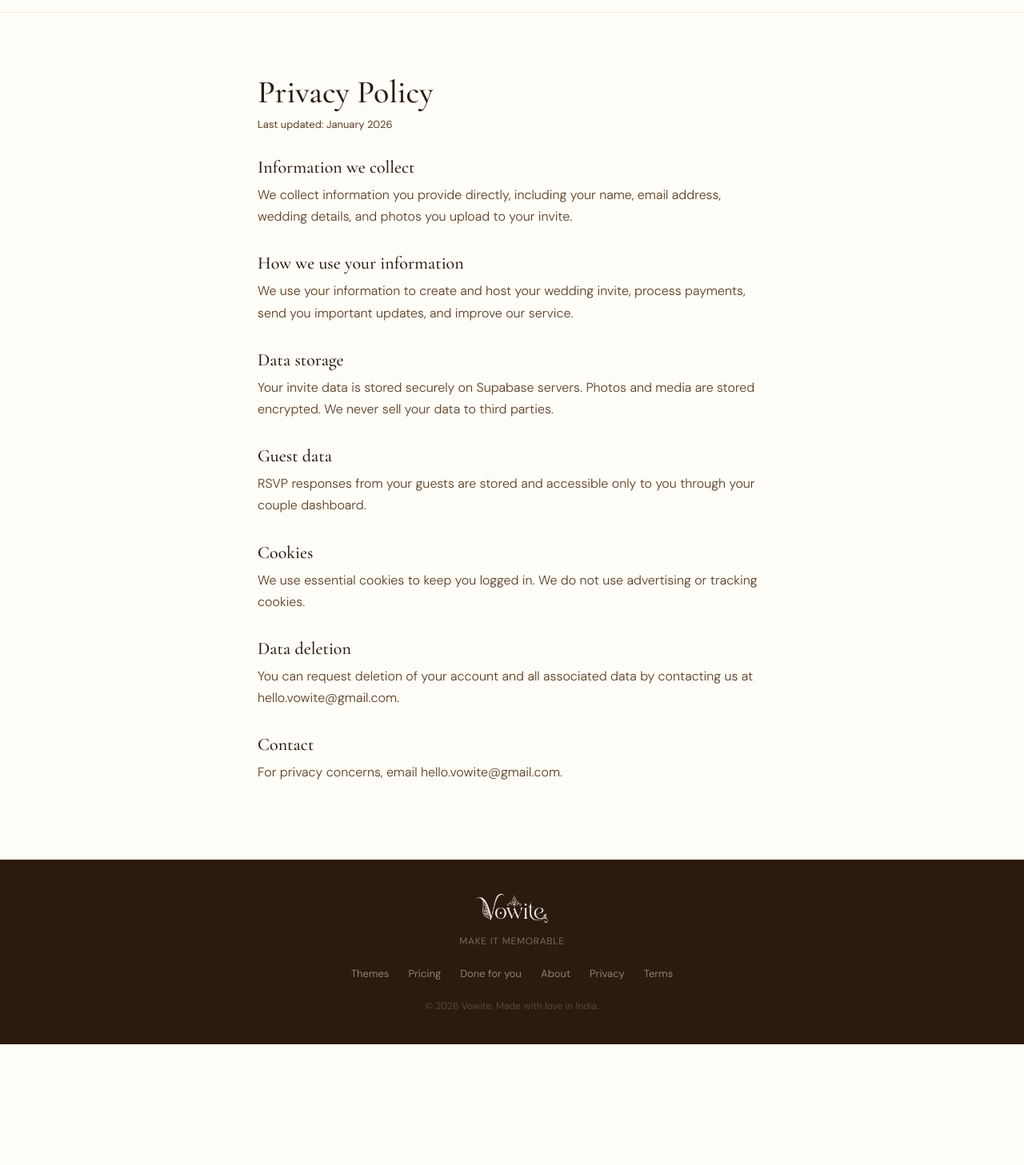
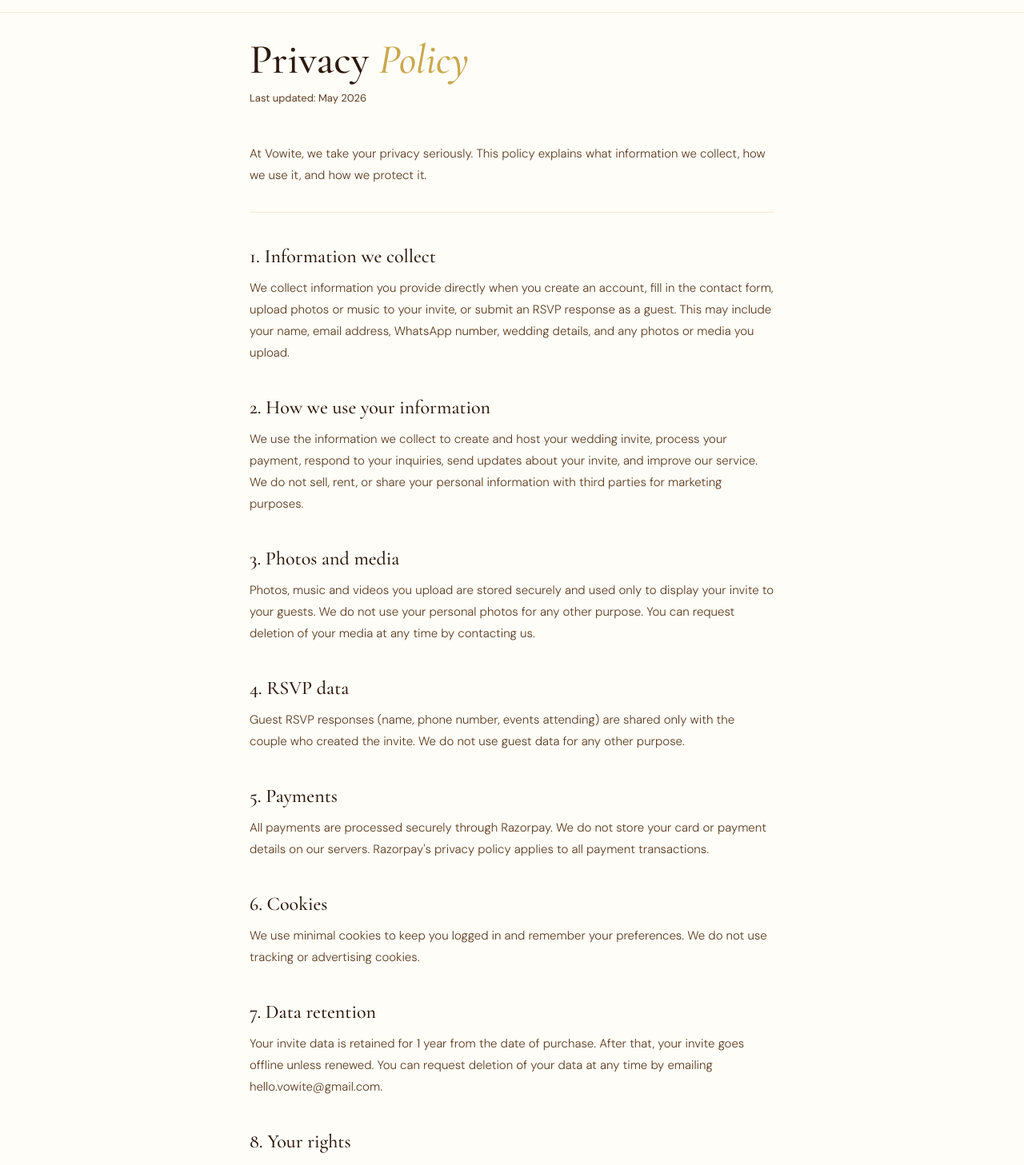
Before and after one commit to naveensakala/vowite, a Next.js app: page /privacy in a window 1280 px wide. Shown: the part 53-1510 px from the top of the page at 80% size. Before the commit the page ends 1359 px from the top, so only its background shows below. Built offline with nearby package versions, Linux system fonts and the light colour scheme.

Commit message:
restore privacy and terms pages

```diff
--- a/src/app/contact/page.js
+++ b/src/app/contact/page.js
@@ -15,7 +15,9 @@ export default function ContactPage() {
     const obs = new IntersectionObserver(entries => {
       entries.forEach(e => { if (e.isIntersecting) e.target.classList.add('visible') })
     }, { threshold: 0.1 })
-    document.querySelectorAll('.fade-up').forEach(el => obs.observe(el))
+    setTimeout(() => {
+          document.querySelectorAll('.fade-up').forEach(el => obs.observe(el))
+        }, 100)
   }, [])
 
   async function submit(e) {
--- a/src/app/privacy/page.js
+++ b/src/app/privacy/page.js
@@ -4,20 +4,34 @@ import Footer from '@/components/Footer'
 export const metadata = { title: 'Privacy Policy — Vowite' }
 
 export default function PrivacyPage() {
+  const sections = [
+    ['1. Information we collect', 'We collect information you provide directly when you create an account, fill in the contact form, upload photos or music to your invite, or submit an RSVP response as a guest. This may include your name, email address, WhatsApp number, wedding details, and any photos or media you upload.'],
+    ['2. How we use your information', 'We use the information we collect to create and host your wedding invite, process your payment, respond to your inquiries, send updates about your invite, and improve our service. We do not sell, rent, or share your personal information with third parties for marketing purposes.'],
+    ['3. Photos and media', 'Photos, music and videos you upload are stored securely and used only to display your invite to your guests. We do not use your personal photos for any other purpose. You can request deletion of your media at any time by contacting us.'],
+    ['4. RSVP data', 'Guest RSVP responses (name, phone number, events attending) are shared only with the couple who created the invite. We do not use guest data for any other purpose.'],
+    ['5. Payments', 'All payments are processed securely through Razorpay. We do not store your card or payment details on our servers. Razorpay\'s privacy policy applies to all payment transactions.'],
+    ['6. Cookies', 'We use minimal cookies to keep you logged in and remember your preferences. We do not use tracking or advertising cookies.'],
+    ['7. Data retention', 'Your invite data is retained for 1 year from the date of purchase. After that, your invite goes offline unless renewed. You can request deletion of your data at any time by emailing hello.vowite@gmail.com.'],
+    ['8. Your rights', 'You have the right to access the personal data we hold about you, request correction of inaccurate data, request deletion of your data, and withdraw consent at any time. To exercise any of these rights, email us at hello.vowite@gmail.com.'],
+    ['9. Security', 'We use industry-standard security measures to protect your data. All data is transmitted over HTTPS. However, no method of transmission over the internet is 100% secure.'],
+    ['10. Changes to this policy', 'We may update this privacy policy from time to time. We will notify you of significant changes by email or by posting a notice on our website.'],
+    ['11. Contact us', 'If you have any questions about this privacy policy, please contact us at hello.vowite@gmail.com or via WhatsApp.'],
+  ]
+
   return (
     <>
       <Navbar />
-      <div style={{ paddingTop: '80px', minHeight: '100vh', fontFamily: "'DM Sans',sans-serif" }}>
-        <div style={{ maxWidth: '700px', margin: '0 auto', padding: '4rem 2rem' }}>
-          <h1 style={{ fontFamily: "'Cormorant Garamond',serif", fontSize: '40px', fontWeight: 500, marginBottom: '0.5rem' }}>Privacy Policy</h1>
-          <p style={{ color: 'var(--espresso-mid)', fontSize: '13px', marginBottom: '2rem' }}>Last updated: January 2026</p>
-          {[['Information we collect','We collect information you provide directly, including your name, email address, wedding details, and photos you upload to your invite.'],['How we use your information','We use your information to create and host your wedding invite, process payments, send you important updates, and improve our service.'],['Data storage','Your invite data is stored securely on Supabase servers. Photos and media are stored encrypted. We never sell your data to third parties.'],['Guest data','RSVP responses from your guests are stored and accessible only to you through your couple dashboard.'],['Cookies','We use essential cookies to keep you logged in. We do not use advertising or tracking cookies.'],['Data deletion','You can request deletion of your account and all associated data by contacting us at hello.vowite@gmail.com.'],['Contact','For privacy concerns, email hello.vowite@gmail.com.']].map(([title, text]) => (
-            <div key={title} style={{ marginBottom: '2rem' }}>
-              <h2 style={{ fontFamily: "'Cormorant Garamond',serif", fontSize: '22px', fontWeight: 500, marginBottom: '0.5rem' }}>{title}</h2>
-              <p style={{ color: 'var(--espresso-mid)', lineHeight: 1.7, fontWeight: 300 }}>{text}</p>
-            </div>
-          ))}
-        </div>
+      <div style={{ maxWidth: '720px', margin: '0 auto', padding: '6rem 2rem 5rem', fontFamily: "'DM Sans',sans-serif" }}>
+        <h1 style={{ fontFamily: "'Cormorant Garamond',serif", fontSize: 'clamp(32px,5vw,52px)', fontWeight: 500, color: 'var(--espresso)', marginBottom: '0.5rem' }}>Privacy <em style={{ fontStyle: 'italic', color: 'var(--gold)' }}>Policy</em></h1>
+        <p style={{ fontSize: '13px', color: 'var(--espresso-mid)', marginBottom: '3rem' }}>Last updated: May 2026</p>
+        <p style={{ fontSize: '15px', color: 'var(--espresso-mid)', lineHeight: 1.8, fontWeight: 300, marginBottom: '2rem' }}>At Vowite, we take your privacy seriously. This policy explains what information we collect, how we use it, and how we protect it.</p>
+        <div style={{ height: '0.5px', background: 'rgba(201,168,76,0.2)', marginBottom: '2rem' }}></div>
+        {sections.map(([title, text]) => (
+          <div key={title}>
+            <h2 style={{ fontFamily: "'Cormorant Garamond',serif", fontSize: '24px', fontWeight: 500, color: 'var(--espresso)', margin: '2.5rem 0 0.75rem' }}>{title}</h2>
+            <p style={{ fontSize: '15px', color: 'var(--espresso-mid)', lineHeight: 1.8, fontWeight: 300, marginBottom: '1rem' }}>{text}</p>
+          </div>
+        ))}
       </div>
       <Footer />
     </>
```
Also changed, not shown: src/app/terms/page.js (+31 -11 lines).
